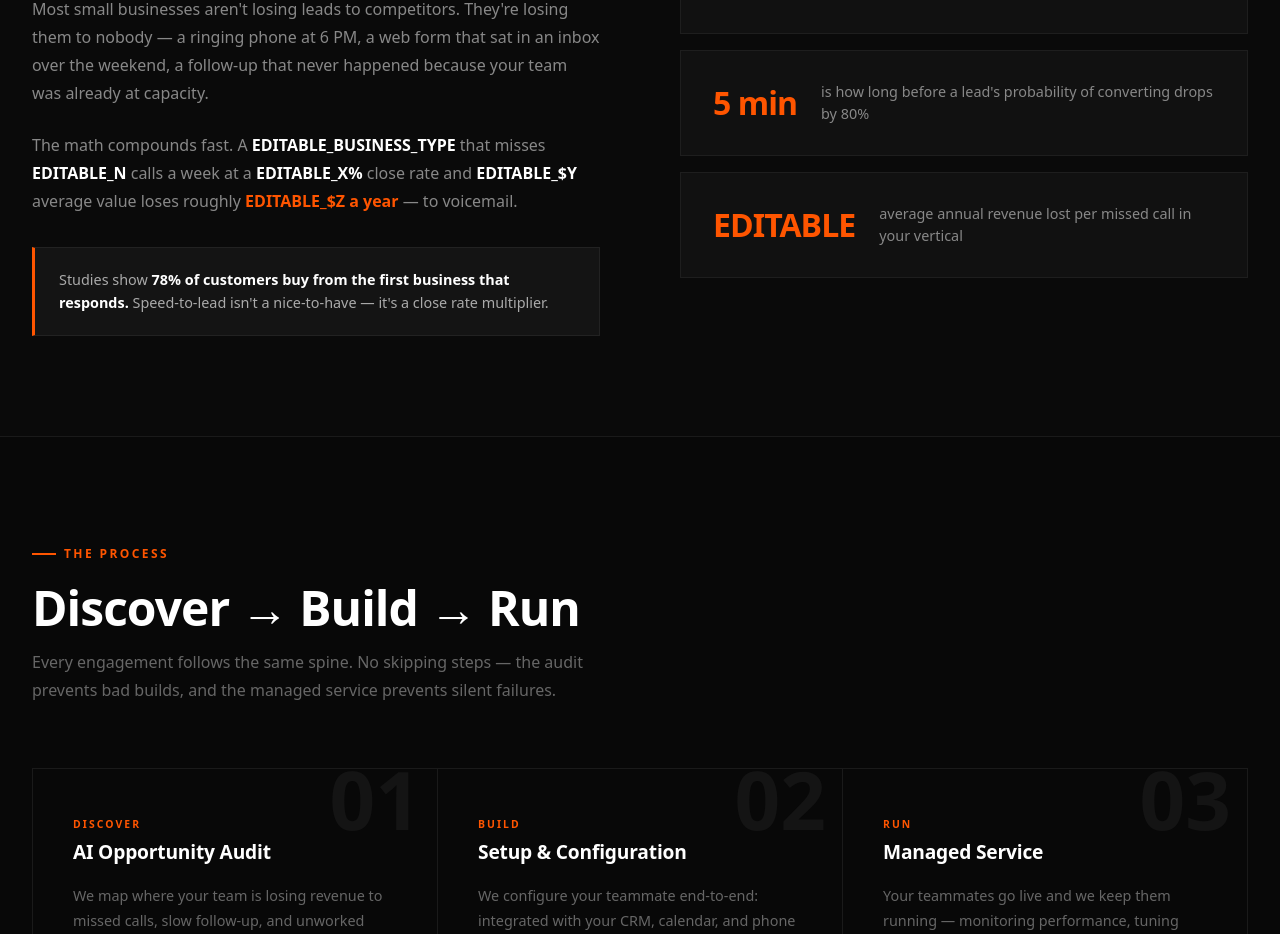
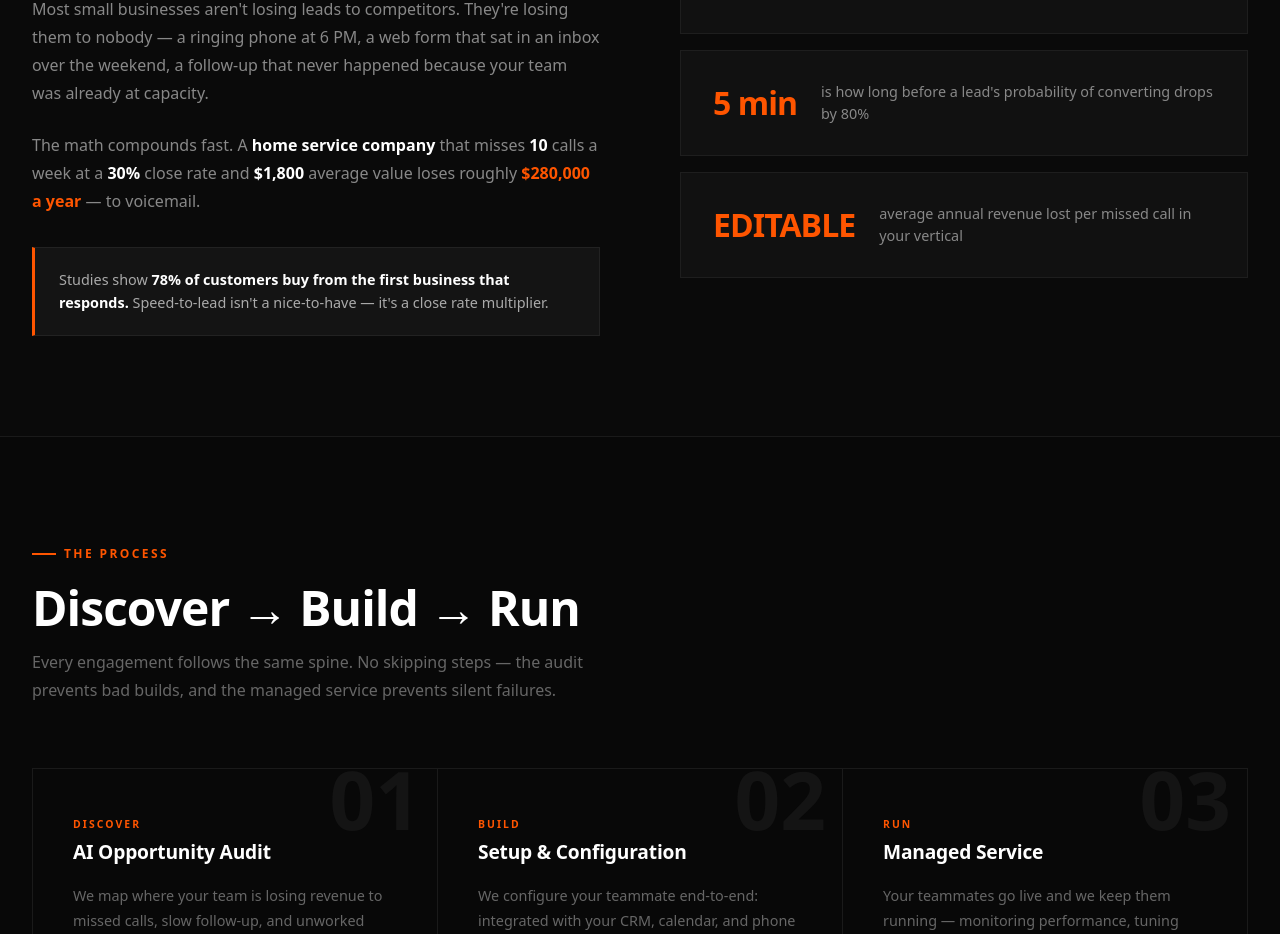
Before and after one commit to abrahamqdiaz-a11y/echelonfox, a Next.js app: page /ai-agents in a window 1280 px wide. Shown: the part 1160-2094 px from the top of the page. Built offline with nearby package versions, Linux system fonts and the light colour scheme.

Commit message:
Fill in revenue loss math with realistic service business values

```diff
--- a/app/ai-agents/page.tsx
+++ b/app/ai-agents/page.tsx
@@ -522,14 +522,14 @@ export default function AiAgentsPage() {
                 }}
               >
                 The math compounds fast. A{" "}
-                <span style={{ color: "#fff", fontWeight: 700 }}>EDITABLE_BUSINESS_TYPE</span> that
+                <span style={{ color: "#fff", fontWeight: 700 }}>home service company</span> that
                 misses{" "}
-                <span style={{ color: "#fff", fontWeight: 700 }}>EDITABLE_N</span> calls a week at
+                <span style={{ color: "#fff", fontWeight: 700 }}>10</span> calls a week at
                 a{" "}
-                <span style={{ color: "#fff", fontWeight: 700 }}>EDITABLE_X%</span> close rate and{" "}
-                <span style={{ color: "#fff", fontWeight: 700 }}>EDITABLE_$Y</span> average value
+                <span style={{ color: "#fff", fontWeight: 700 }}>30%</span> close rate and{" "}
+                <span style={{ color: "#fff", fontWeight: 700 }}>$1,800</span> average value
                 loses roughly{" "}
-                <span style={{ color: "#FF5500", fontWeight: 800 }}>EDITABLE_$Z a year</span> — to
+                <span style={{ color: "#FF5500", fontWeight: 800 }}>$280,000 a year</span> — to
                 voicemail.
               </p>
               <div
```
